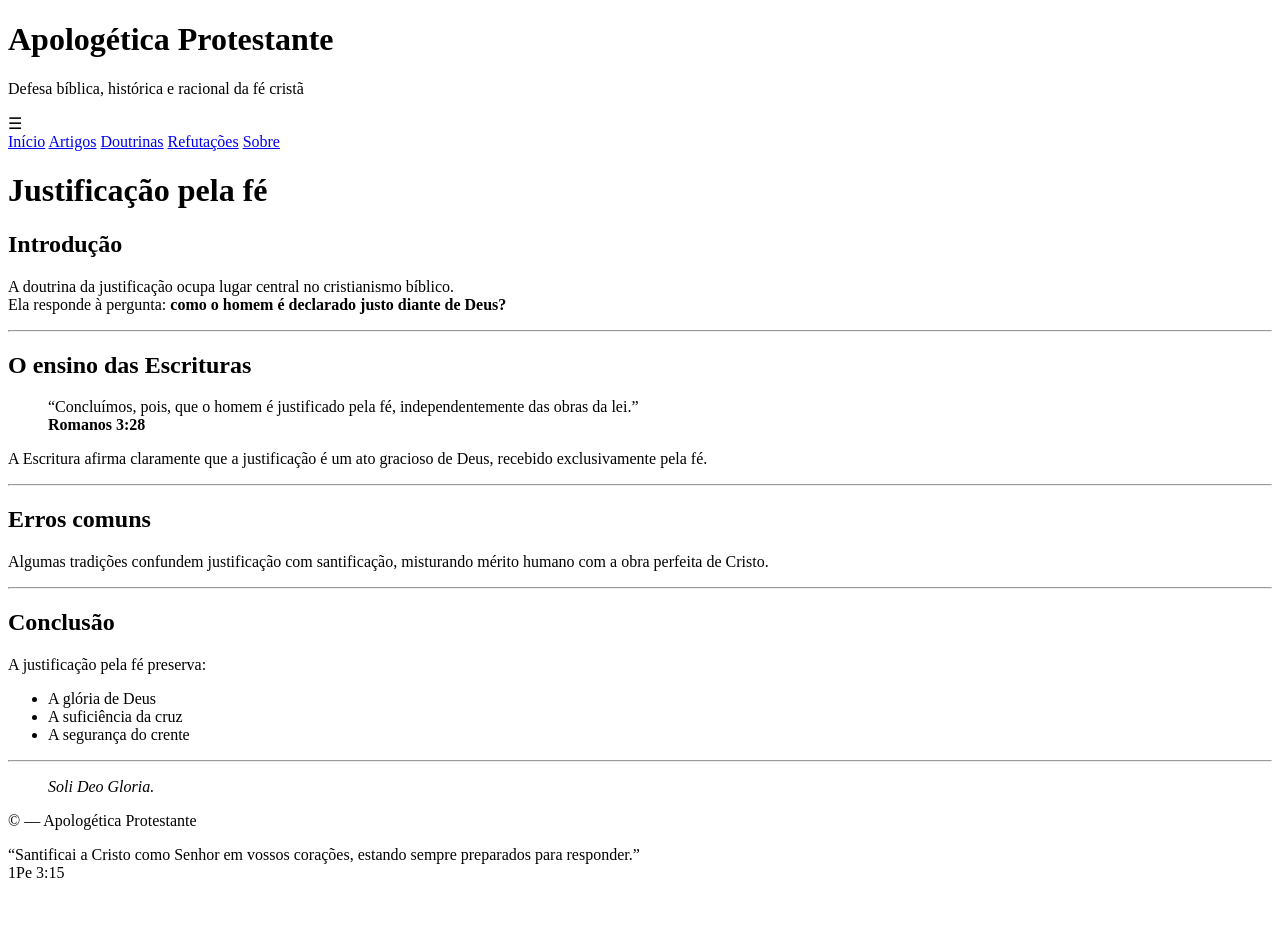
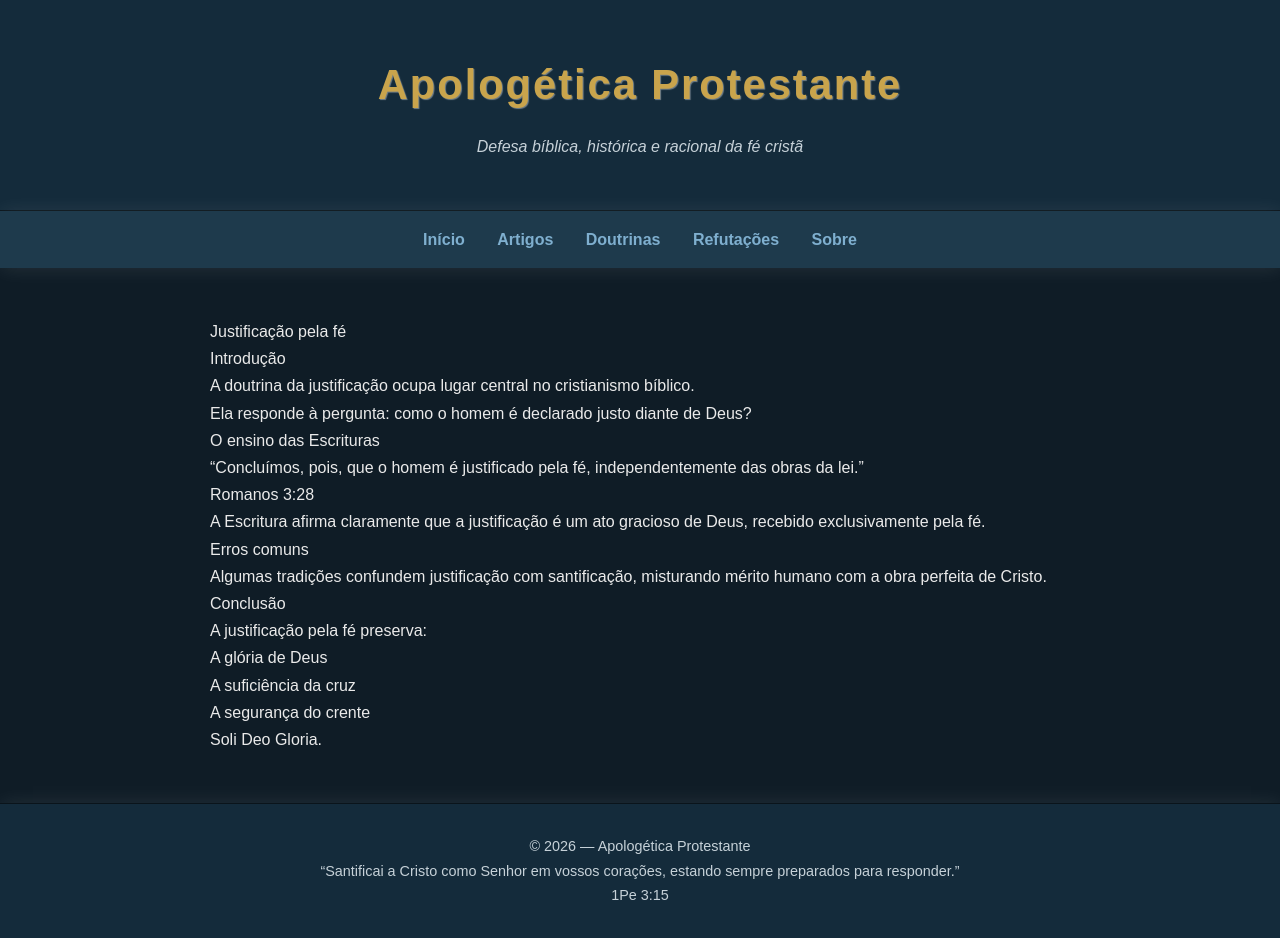
Before and after one commit to Rasyonheneyah/apologetica, a Jekyll site: the page built from _posts/2026-01-16-justificacao-pela-fe.md, in a window 1280 px wide. Built offline with Jekyll 4.4.1, drawn with Linux system fonts in a browser that asks for light colours; some web fonts are replaced; before the commit the page ends 900 px from its top, so only the background shows below that.

Commit message:
Update post.html

```diff
--- a/_layouts/post.html
+++ b/_layouts/post.html
@@ -31,17 +31,17 @@
     <title>{{ page.title | default: 'Apologética Protestante' }}</title>
 
     <!-- CSS -->
-    <link rel="stylesheet" href="../css/style.css">
-    <link rel="stylesheet" href="../css/phone.css">
-    <link rel="stylesheet" href="../css/tablet.css">
-    <link rel="stylesheet" href="../css/tabletcelular.css">
+    <link rel="stylesheet" href="{{ site.baseurl }}/css/style.css">
+    <link rel="stylesheet" href="{{ site.baseurl }}/css/phone.css">
+    <link rel="stylesheet" href="{{ site.baseurl }}/css/tablet.css">
+    <link rel="stylesheet" href="{{ site.baseurl }}/css/tabletcelular.css">
 
     <!-- Ícone -->
-    <link rel="shortcut icon" href="../imgs/SolaScriptura_icones.ico" type="image/x-icon">
+    <link rel="shortcut icon" href="{{ site.baseurl }}/imgs/SolaScriptura_icones.ico" type="image/x-icon">
 
     <!-- JS -->
-    <script src="../js/script.js" defer></script>
-    <script src="../js/markdowns.js" defer></script>
+    <script src="{{ site.baseurl }}/js/script.js" defer></script>
+    <script src="{{ site.baseurl }}/js/markdowns.js" defer></script>
 
     <!-- Google -->
     <meta name="google-site-verification" content="jIRW0yW9VdWIWSblIryfPqBMf1OSWYlL8vIBJW1SXCY" />
```
